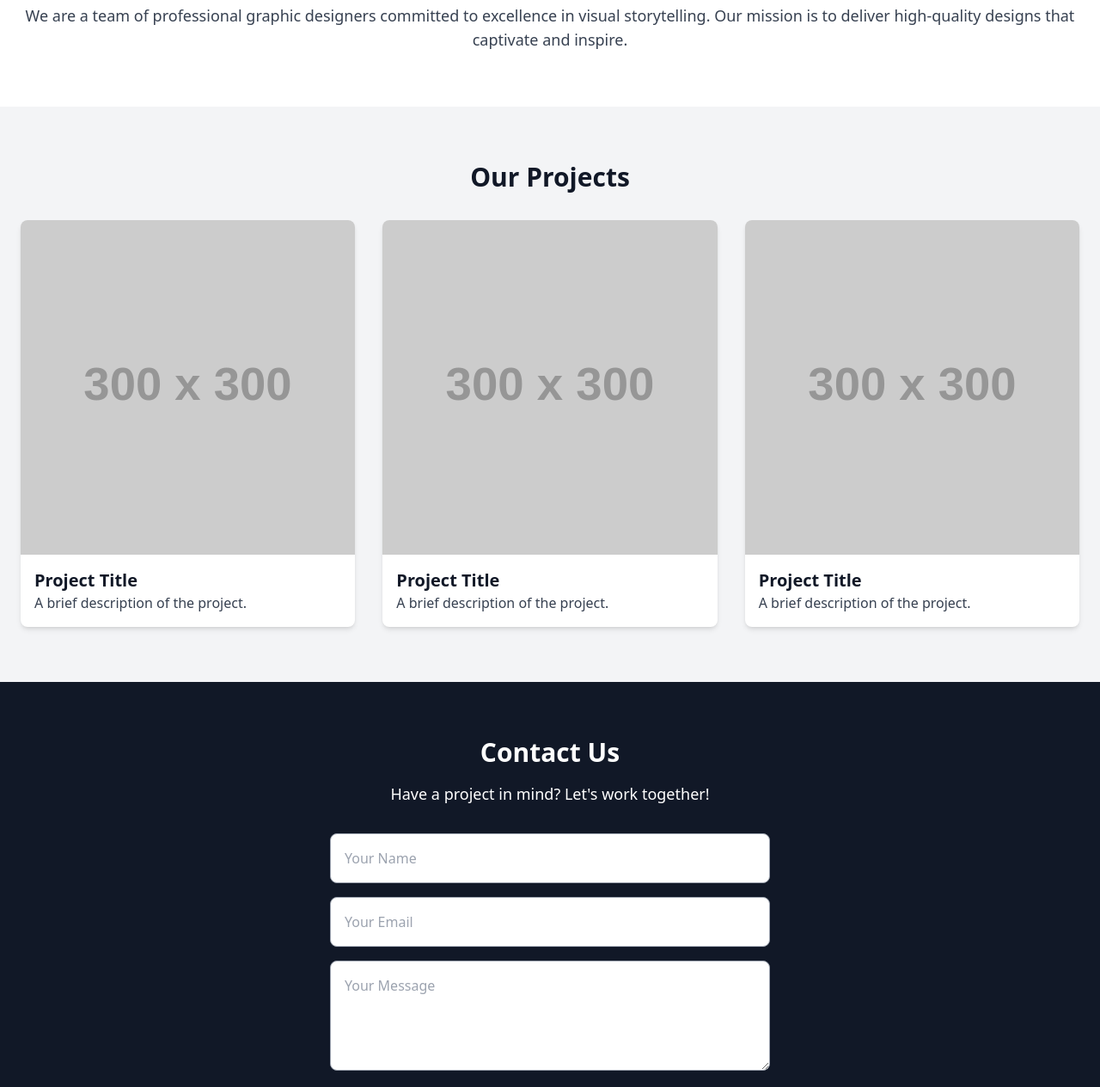
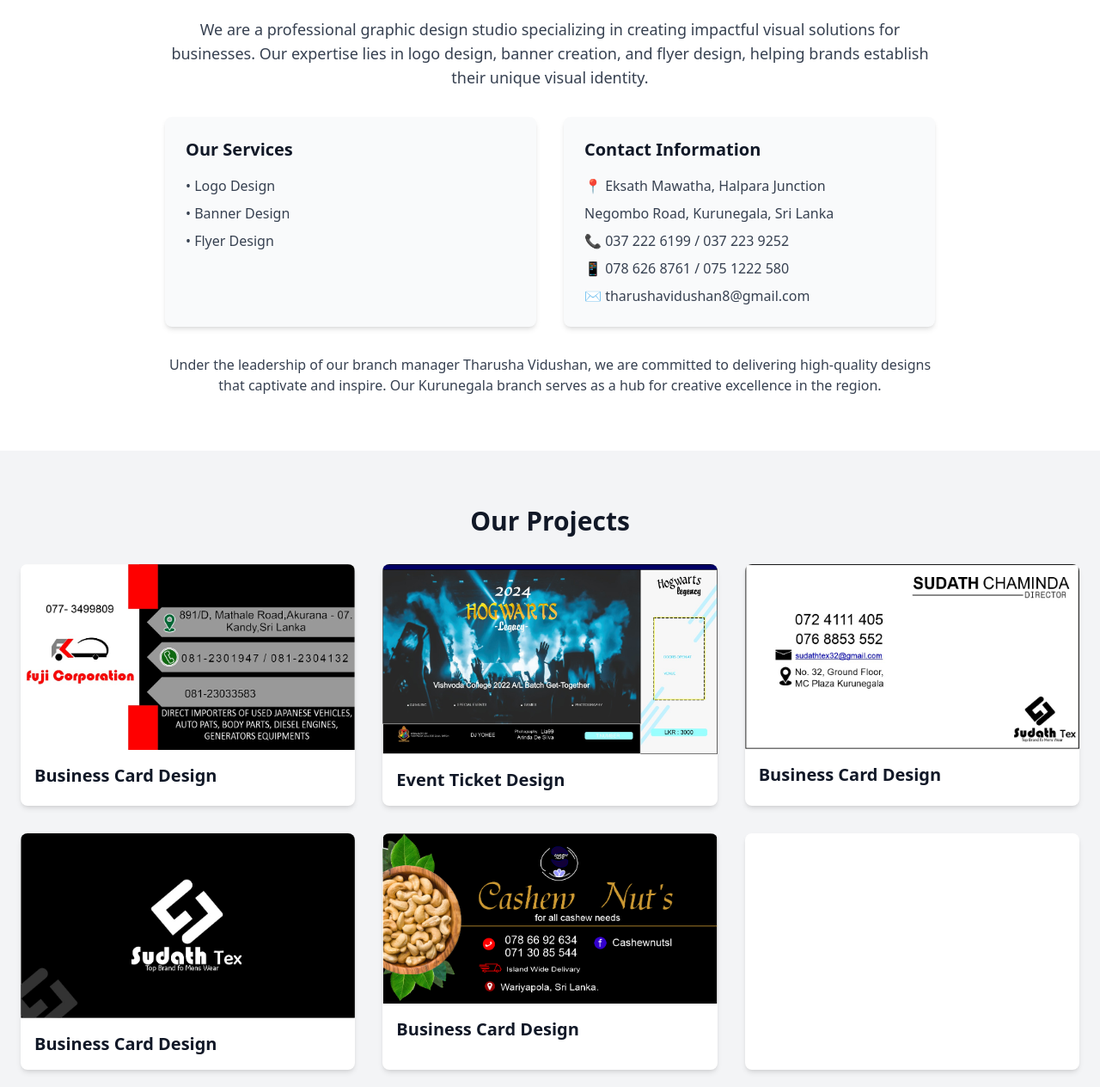
Before and after one commit to TheshanBMR/graphic-design, a plain HTML site: page index.html in a window 1280 px wide. Shown: the part 556-1820 px from the top of the page at 86% size. Drawn offline with nearby package versions, Linux system fonts and the light colour scheme; placeholder pictures from the web are drawn by us.

Commit message:
Update index.html

```diff
--- a/index.html
+++ b/index.html
@@ -3,9 +3,12 @@
 <head>
     <meta charset="UTF-8">
     <meta name="viewport" content="width=device-width, initial-scale=1.0">
-    <title>Graphic Design Portfolio</title>
+    <title>Luskay Graphic</title>
     <script src="https://cdn.tailwindcss.com"></script>
     <script src="https://cdnjs.cloudflare.com/ajax/libs/jquery/3.6.0/jquery.min.js"></script>
+    <link rel="preconnect" href="https://fonts.googleapis.com">
+    <link rel="preconnect" href="https://fonts.gstatic.com" crossorigin>
+    <link href="https://fonts.googleapis.com/css2?family=Audiowide&display=swap" rel="stylesheet">
     <script>
         tailwind.config = {
             darkMode: 'class'
@@ -50,7 +53,7 @@
     <!-- Header Section -->
     <header class="fixed w-full top-0 z-50 bg-white dark:bg-gray-900 shadow-md transition-colors duration-300">
         <div class="container mx-auto flex justify-between items-center py-4 px-6">
-            <h1 class="text-3xl font-bold text-gray-900 dark:text-white">GraphicStudio</h1>
+            <h1 class="text-3xl font-bold text-gray-900 dark:text-white" style="font-family: 'Audiowide', serif; font-weight: 400; font-style: normal;">Luskay Graphic</h1>
 
             <!-- Mobile Menu Button -->
             <button id="mobile-menu-button" class="md:hidden text-gray-900 dark:text-white">
@@ -98,9 +101,44 @@
 
     <!-- About Section -->
     <section id="about" class="py-16 px-6 bg-white dark:bg-gray-800 transition-colors duration-300">
-        <div class="container mx-auto text-center">
-            <h2 class="text-3xl font-bold mb-4 text-gray-900 dark:text-white">About Us</h2>
-            <p class="text-gray-700 dark:text-gray-300 text-lg">We are a team of professional graphic designers committed to excellence in visual storytelling. Our mission is to deliver high-quality designs that captivate and inspire.</p>
+        <div class="container mx-auto">
+            <h2 class="text-3xl font-bold mb-8 text-center text-gray-900 dark:text-white">About Us</h2>
+
+            <div class="max-w-4xl mx-auto">
+                <div class="text-center mb-8">
+                    <p class="text-gray-700 dark:text-gray-300 text-lg mb-6">
+                        We are a professional graphic design studio specializing in creating impactful visual solutions for businesses. Our expertise lies in logo design, banner creation, and flyer design, helping brands establish their unique visual identity.
+                    </p>
+                </div>
+
+                <div class="grid md:grid-cols-2 gap-8">
+                    <div class="bg-gray-50 dark:bg-gray-700 p-6 rounded-lg shadow-md">
+                        <h3 class="text-xl font-bold mb-4 text-gray-900 dark:text-white">Our Services</h3>
+                        <ul class="text-gray-700 dark:text-gray-300 space-y-2">
+                            <li>• Logo Design</li>
+                            <li>• Banner Design</li>
+                            <li>• Flyer Design</li>
+                        </ul>
+                    </div>
+
+                    <div class="bg-gray-50 dark:bg-gray-700 p-6 rounded-lg shadow-md">
+                        <h3 class="text-xl font-bold mb-4 text-gray-900 dark:text-white">Contact Information</h3>
+                        <ul class="text-gray-700 dark:text-gray-300 space-y-2">
+                            <li>📍 Eksath Mawatha, Halpara Junction</li>
+                            <li>   Negombo Road, Kurunegala, Sri Lanka</li>
+                            <li>📞 037 222 6199 / 037 223 9252</li>
+                            <li>📱 078 626 8761 / 075 1222 580</li>
+                            <li>✉️ <a href="mailto:tharushavidushan8@gmail.com">tharushavidushan8@gmail.com</a></li>
+                        </ul>
+                    </div>
+                </div>
+
+                <div class="mt-8 text-center">
+                    <p class="text-gray-700 dark:text-gray-300">
+                        Under the leadership of our branch manager Tharusha Vidushan, we are committed to delivering high-quality designs that captivate and inspire. Our Kurunegala branch serves as a hub for creative excellence in the region.
+                    </p>
+                </div>
+            </div>
         </div>
     </section>
 
@@ -110,24 +148,52 @@
             <h2 class="text-3xl font-bold text-center mb-8 text-gray-900 dark:text-white">Our Projects</h2>
             <div class="grid grid-cols-1 sm:grid-cols-2 lg:grid-cols-3 gap-8">
                 <div class="bg-white dark:bg-gray-800 rounded-lg shadow-md overflow-hidden hover:scale-105 transform transition ease-in-out duration-300">
-                    <img src="https://via.placeholder.com/300" alt="Design 1" class="w-full">
+                    <img src="project1.jpg" alt="Project 1" class="w-full">
                     <div class="p-4">
-                        <h3 class="text-xl font-bold text-gray-900 dark:text-white">Project Title</h3>
-                        <p class="text-gray-700 dark:text-gray-300">A brief description of the project.</p>
+                        <h3 class="text-xl font-bold text-gray-900 dark:text-white">Business Card Design</h3>
+                        <p class="text-gray-700 dark:text-gray-300"><!--A brief description of the project.--></p>
                     </div>
                 </div>
                 <div class="bg-white dark:bg-gray-800 rounded-lg shadow-md overflow-hidden hover:scale-105 transform transition ease-in-out duration-300">
-                    <img src="https://via.placeholder.com/300" alt="Design 1" class="w-full">
+                    <img src="project2.jpg" alt="Project 2" class="w-full">
                     <div class="p-4">
-                        <h3 class="text-xl font-bold text-gray-900 dark:text-white">Project Title</h3>
-                        <p class="text-gray-700 dark:text-gray-300">A brief description of the project.</p>
+                        <h3 class="text-xl font-bold text-gray-900 dark:text-white">Event Ticket Design</h3>
+                        <p class="text-gray-700 dark:text-gray-300"></p>
                     </div>
                 </div>
                 <div class="bg-white dark:bg-gray-800 rounded-lg shadow-md overflow-hidden hover:scale-105 transform transition ease-in-out duration-300">
-                    <img src="https://via.placeholder.com/300" alt="Design 1" class="w-full">
+                    <img src="project3.jpg" alt="Project 3" class="w-full">
                     <div class="p-4">
-                        <h3 class="text-xl font-bold text-gray-900 dark:text-white">Project Title</h3>
-                        <p class="text-gray-700 dark:text-gray-300">A brief description of the project.</p>
+                        <h3 class="text-xl font-bold text-gray-900 dark:text-white">Business Card Design</h3>
+                        <p class="text-gray-700 dark:text-gray-300"></p>
+                    </div>
+                </div>
+                <div class="bg-white dark:bg-gray-800 rounded-lg shadow-md overflow-hidden hover:scale-105 transform transition ease-in-out duration-300">
+                    <img src="project5.jpg" alt="Project 5" class="w-full">
+                    <div class="p-4">
+                        <h3 class="text-xl font-bold text-gray-900 dark:text-white">Business Card Design</h3>
+                        <p class="text-gray-700 dark:text-gray-300"></p>
+                    </div>
+                </div>
+                <div class="bg-white dark:bg-gray-800 rounded-lg shadow-md overflow-hidden hover:scale-105 transform transition ease-in-out duration-300">
+                    <img src="project6.png" alt="Project 6" class="w-full">
+                    <div class="p-4">
+                        <h3 class="text-xl font-bold text-gray-900 dark:text-white">Business Card Design</h3>
+                        <p class="text-gray-700 dark:text-gray-300"></p>
+                    </div>
+                </div>
+                <div class="bg-white dark:bg-gray-800 rounded-lg shadow-md overflow-hidden hover:scale-105 transform transition ease-in-out duration-300">
+
+                    <div class="p-4">
+                        <h3 class="text-xl font-bold text-gray-900 dark:text-white"></h3>
+                        <p class="text-gray-700 dark:text-gray-300"></p>
+                    </div>
+                </div>
+                <div class="bg-white dark:bg-gray-800 rounded-lg shadow-md overflow-hidden hover:scale-105 transform transition ease-in-out duration-300">
+                    <img src="project4.jpg" alt="Project 4" class="w-full">
+                    <div class="p-4">
+                        <h3 class="text-xl font-bold text-gray-900 dark:text-white">Magazine Cover Design</h3>
+                        <p class="text-gray-700 dark:text-gray-300"></p>
                     </div>
                 </div>
                 <!-- Repeat for additional portfolio items -->
```
